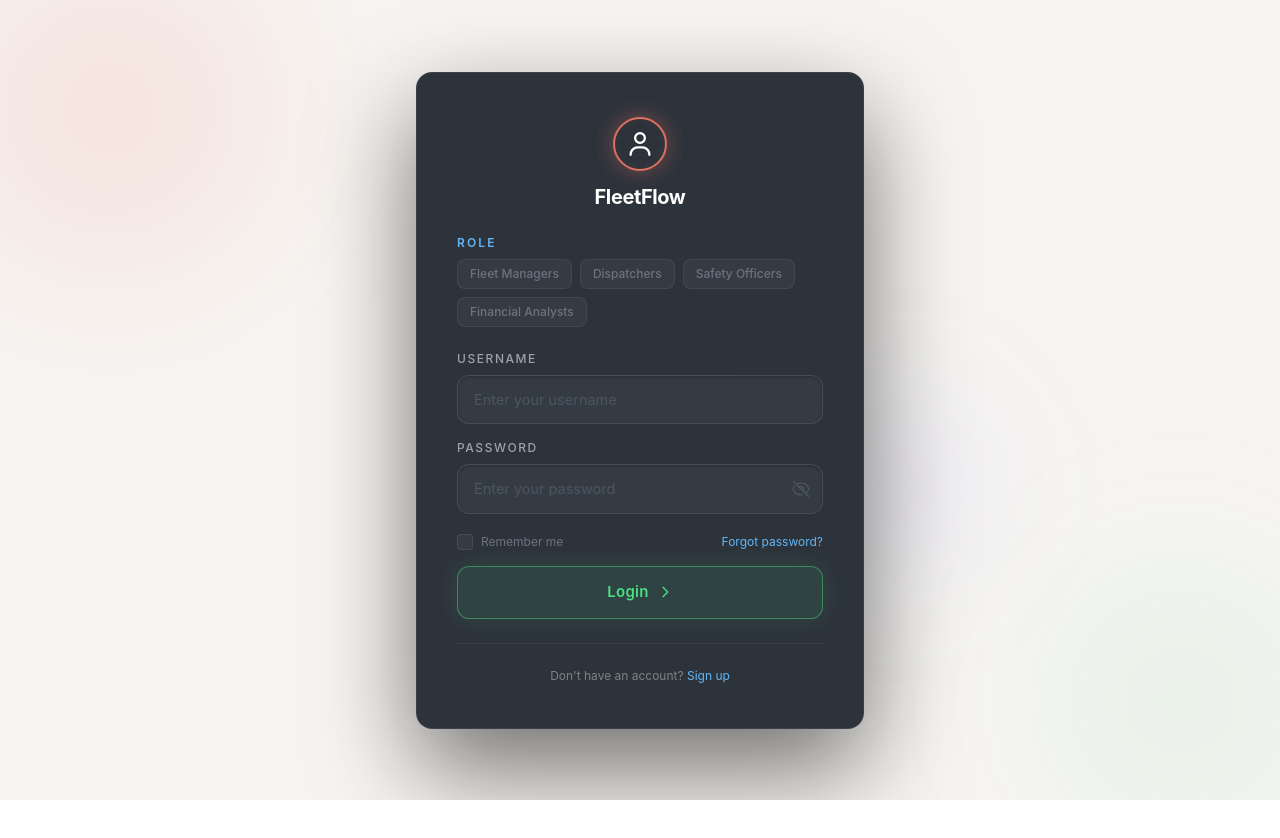
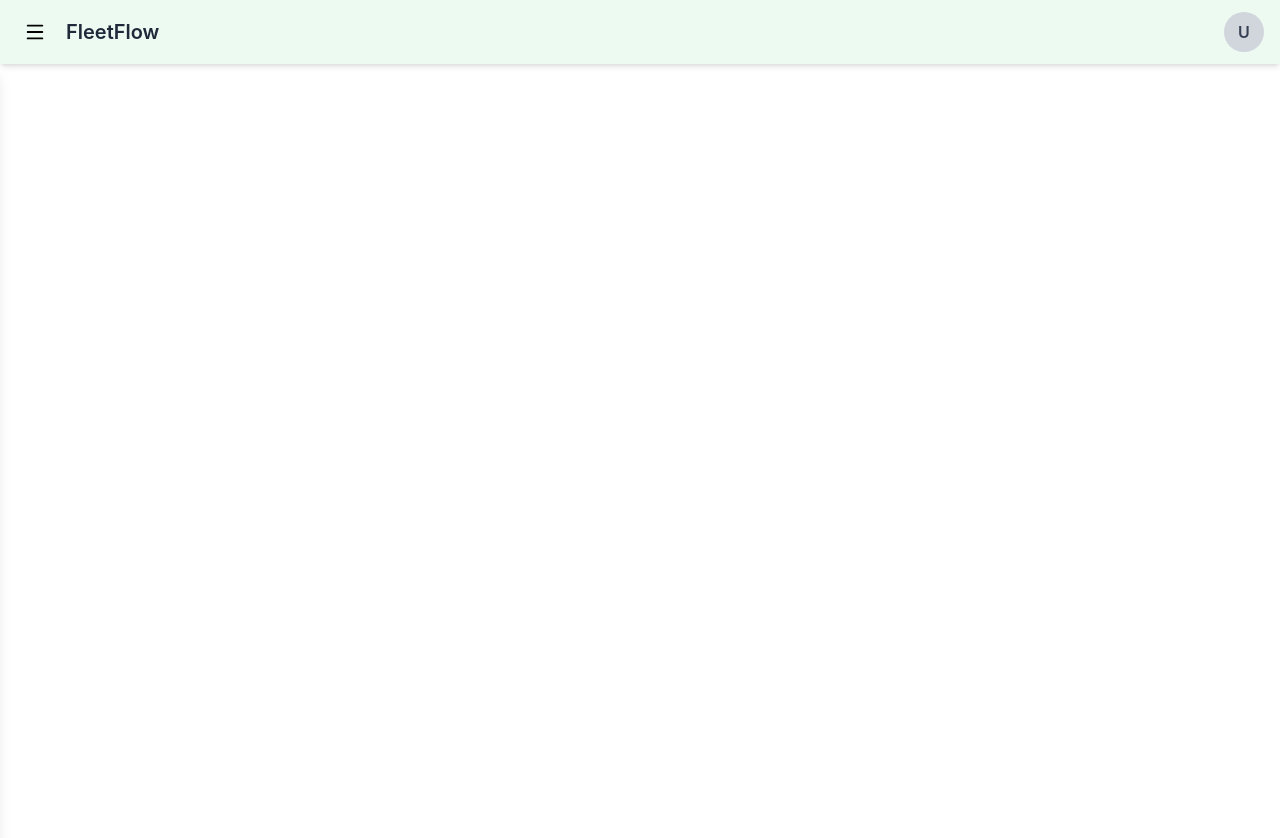
Before and after one commit to shubhamordex/fleetflow, a React (Vite) app in the folder Frontend/Frontend/: page /dashboard in a window 1280 px wide. Shown: the top 838 px of the page. Before the commit the page ends 800 px from the top, so only its background shows below. Built offline with nearby package versions, Linux system fonts and the light colour scheme.

Commit message:
sidebar and navbar added

```diff
--- a/Frontend/Frontend/index.html
+++ b/Frontend/Frontend/index.html
@@ -6,7 +6,7 @@
     <meta name="viewport" content="width=device-width, initial-scale=1.0" />
     <link href="/src/index.css" rel="stylesheet">
     <link rel="stylesheet" href="https://cdnjs.cloudflare.com/ajax/libs/font-awesome/7.0.1/css/all.min.css" integrity="sha512-2SwdPD6INVrV/lHTZbO2nodKhrnDdJK9/kg2XD1r9uGqPo1cUbujc+IYdlYdEErWNu69gVcYgdxlmVmzTWnetw==" crossorigin="anonymous" referrerpolicy="no-referrer" />
-    <title>frontend</title>
+    <title>FleetFlow</title>
   </head>
   <body>
     <div id="root"></div>
--- a/Frontend/Frontend/package.json
+++ b/Frontend/Frontend/package.json
@@ -12,7 +12,8 @@
   "dependencies": {
     "@tailwindcss/vite": "^4.2.0",
     "react": "^19.2.0",
-    "react-dom": "^19.2.0"
+    "react-dom": "^19.2.0",
+    "react-router-dom": "^7.13.0"
   },
   "devDependencies": {
     "@eslint/js": "^9.39.1",
--- a/Frontend/Frontend/src/App.jsx
+++ b/Frontend/Frontend/src/App.jsx
@@ -1,19 +1,29 @@
 import { useState } from 'react'
-import reactLogo from './assets/react.svg'
-import viteLogo from '/vite.svg'
+import { BrowserRouter as Router, Routes, Route, useLocation } from 'react-router-dom'
 import './App.css'
 import LoginPage from './pages/LoginPage'
+import Dashboard from './pages/Dashboard'
+
+function AppContent() {
+
+
+  return (
+    <>
+      {/* <div className="flex min-h-screen"> */}
+        <Routes>
+          <Route path="/" element={<LoginPage />} />
+          <Route path="/dashboard" element={<Dashboard />} />
+        </Routes>
+      {/* </div> */}
+    </>
+  )
+}
 
 function App() {
-  const [count, setCount] = useState(0)
-
   return (
-    <div>
-      {/* <h1 className="text-4xl font-bold text-blue-800">
-        Tailwind is Working 🚀
-      </h1> */}
-      <LoginPage />
-    </div>
+    <Router>
+      <AppContent />
+    </Router>
   )
 }
 
--- /dev/null
+++ b/Frontend/Frontend/src/components/Navbar.jsx
@@ -0,0 +1,41 @@
+import { useState } from "react";
+import { Menu, X } from "lucide-react";
+import { authColors } from "../colors/colors";
+import Sidebar from "./Sidebar";
+
+export default function Navbar() {
+  const [isOpen, setIsOpen] = useState(false);
+  const c = authColors;
+
+  return (
+    <div className="relative w-full">
+
+      {/* Navbar */}
+      <nav className="w-full shadow-md px-4 py-3 flex items-center justify-between relative z-50" style={{backgroundColor:c.ambientGreen}}>
+
+        {/* Left */}
+        <div className="flex items-center gap-3">
+          <button
+            onClick={() => setIsOpen(!isOpen)}
+            className="p-2 rounded-md hover:bg-gray-100 transition"
+          >
+            {isOpen ? <X size={22} /> : <Menu size={22} />}
+          </button>
+
+          <h1 className="text-xl font-semibold text-gray-800">
+            FleetFlow
+          </h1>
+        </div>
+
+        {/* Right Avatar */}
+        <div className="w-10 h-10 rounded-full bg-gray-300 flex items-center justify-center text-gray-700 font-semibold cursor-pointer hover:scale-105 transition">
+          U
+        </div>
+      </nav>
+
+      {/* Sidebar BELOW Navbar */}
+      <Sidebar isOpen={isOpen} />
+
+    </div>
+  );
+}
--- /dev/null
+++ b/Frontend/Frontend/src/components/Sidebar.jsx
@@ -0,0 +1,32 @@
+import { Home, User, Settings, LogOut } from "lucide-react";
+import { authColors } from "../colors/colors";
+
+export default function Sidebar({ isOpen }) {
+  const c=authColors;
+  return (
+    <div
+      className={`absolute left-0 top-full w-64 bg-white shadow-lg transition-transform duration-300 z-40 h-screen
+        ${isOpen ? "translate-x-0" : "-translate-x-full"}
+      `}
+      style={{backgroundColor:c.ambientBlue}}
+    >
+      <div className="flex flex-col p-6 space-y-6">
+
+        <SidebarItem icon={<Home size={18} />} label="Dashboard" />
+        <SidebarItem icon={<User size={18} />} label="Profile" />
+        <SidebarItem icon={<Settings size={18} />} label="Settings" />
+        <SidebarItem icon={<LogOut size={18} />} label="Logout" />
+
+      </div>
+    </div>
+  );
+}
+
+function SidebarItem({ icon, label }) {
+  return (
+    <div className="flex items-center gap-3 text-gray-700 cursor-pointer hover:text-black hover:translate-x-1 transition">
+      {icon}
+      <span className="font-medium">{label}</span>
+    </div>
+  );
+}
--- /dev/null
+++ b/Frontend/Frontend/src/pages/Dashboard.jsx
@@ -0,0 +1,17 @@
+import { useNavigate } from 'react-router-dom'
+import Navbar from '../components/Navbar'
+
+export default function Dashboard() {
+  const navigate = useNavigate()
+
+  const handleLogout = () => {
+    navigate('/')
+  }
+
+  return (
+    <>
+    <Navbar />
+
+    </>
+  )
+}
--- a/Frontend/Frontend/src/pages/LoginPage.jsx
+++ b/Frontend/Frontend/src/pages/LoginPage.jsx
@@ -1,5 +1,6 @@
 import { useState } from "react";
 import { authColors } from "../colors/colors";
+import { useNavigate } from "react-router-dom";
 
 const EyeIcon = ({ open }) => (
   <svg xmlns="http://www.w3.org/2000/svg" className="w-5 h-5" fill="none" viewBox="0 0 24 24" stroke="currentColor">
@@ -23,6 +24,7 @@ const SpinnerIcon = () => (
 
 export default function LoginPage() {
   const c = authColors;
+  const navigate = useNavigate();
   const [username, setUsername] = useState("");
   const [password, setPassword] = useState("");
   const [showPassword, setShowPassword] = useState(false);
@@ -43,7 +45,10 @@ export default function LoginPage() {
     }
     setError("");
     setLoading(true);
-    setTimeout(() => setLoading(false), 2000);
+    setTimeout(() => {
+      setLoading(false);
+      navigate("/dashboard");
+    }, 2000);
   };
 
   return (
--- /dev/null
+++ b/Frontend/package.json
@@ -0,0 +1,5 @@
+{
+  "dependencies": {
+    "lucide-react": "^0.575.0"
+  }
+}
```
Also changed, not shown: 2 other files (tests, documents, lock files or other folders).
